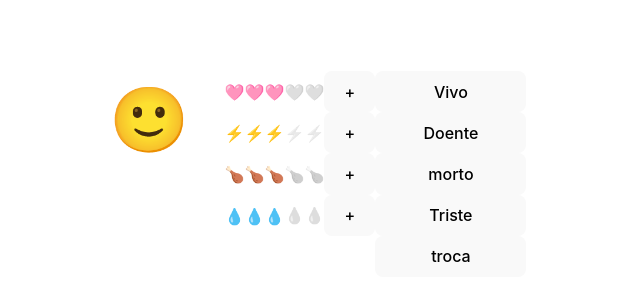
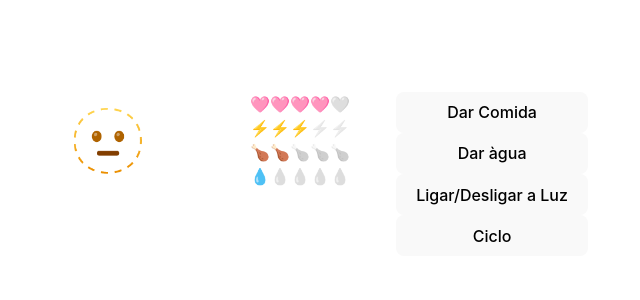
Before and after one commit to ufjf-dcc207/ufjf-dcc207-2024-3-a-atv06-SarahCristina00, a React (Vite) app in the folder vite-project/: page / in a window 1280 px wide. Shown: the part 226-526 px from the top of the page, without its empty margins (340-980 px from the left). Built offline with nearby package versions, Linux system fonts and the light colour scheme.

Commit message:
cria ações de ciclo de vida

```diff
--- a/vite-project/src/Emoji.tsx
+++ b/vite-project/src/Emoji.tsx
@@ -16,66 +16,45 @@ const EMOJIS = new Map <string,string>(
 
 
 export default function Emoji(){
-     const[situacao, setSituacao] = useState("happy");
+     const[situacao, setSituacao] = useState("daddy");
+     const[saude, setSaude] = useState(4);
+     const[energia, setEnergia] = useState(3);
+     const[comida, setComida] = useState(2);
+     const[agua, setAgua] = useState(1);
 
-    function toHappy(){
-        console.log(`toHappy()!" ${situacao}`);
-        setSituacao("happy");
-        console.log(`toHappy()!" ${situacao}`);
+    function onAlimentar(){
+        setComida(comida === 5 ? comida: comida +1);
     }
 
 
-    function toDead(){
-        console.log("toDead()!");
-        setSituacao("dead");
+    function onHidratar(){
+        setAgua(agua === 5 ? agua : agua +1);
     }
 
-    function toSick(){
-        console.log("toSick()!");
-        setSituacao("sick");
+    function onLigaDesligaLuz(){
+
     }
 
-    function toSad(){
-        console.log("toSick()!");
-        setSituacao("sad");
+    function onCiclo(){
+
     }
 
-    function cicle(){
-        console.log("troca()!");
-        switch(situacao){
-            case "happy":
-                setSituacao("sick");
-                break;
-            case "sick":
-                setSituacao("dead");
-                break;
-            case "dead":
-                setSituacao("sad")
-                break;
-            case "sad":
-                setSituacao("happy");
-                break;
-            default:
-                setSituacao("happy");
-        }
-    }
 
     return(
         <div className="emoji">
         <div className="situacao">{EMOJIS.get(situacao) || "🫥"}</div>
         <div className="vida">
-            <Vida icone="🩷"/>
-            <Vida icone="⚡"/>
-            <Vida icone="🍗"/>
-            <Vida icone="💧"/>
+            <Vida icone="🩷" valor={saude}/>
+            <Vida icone="⚡"  valor={energia}/>
+            <Vida icone="🍗" valor={comida}/>
+            <Vida icone="💧" valor={agua}/>
         </div>
         <div className="acoes">
-            <button onClick={toHappy}>Vivo</button>
-            <button onClick={toSick}>Doente</button>
-            <button onClick={toDead}>morto</button>
-            <button onClick={toSad}>Triste</button>
-            <button onClick={cicle}>troca</button>
+            <button onClick={onAlimentar}>Dar Comida</button>
+            <button onClick={onHidratar}>Dar àgua</button>
+            <button onClick={onLigaDesligaLuz}>Ligar/Desligar a Luz</button>
+            <button onClick={onCiclo}>Ciclo</button>
         </div>
         </div>
-    )
+    );
 }
--- a/vite-project/src/Vida.tsx
+++ b/vite-project/src/Vida.tsx
@@ -1,27 +1,17 @@
-import { useState } from 'react'
 import './Vida.css'
 
 type VidaProps = {
     icone: string;
+    valor: number;
 };
 
-export default function Vida({icone}: VidaProps){
+export default function Vida({icone, valor}: VidaProps){
 
-    const [valor, setvalor] = useState(3);
 
-    function onMaisClick(){
-        if(valor === 5){
-            setvalor(0);
-        }
-        else{
-            setvalor(valor+1);
-        }
-    }
     return (
         <div className="Vida">
             <span>{icone.repeat(valor)}</span>
             <span className='inativo'>{icone.repeat(5-valor)}</span>
-            <button onClick={onMaisClick}>+</button>
             </div>
 
     );
```
